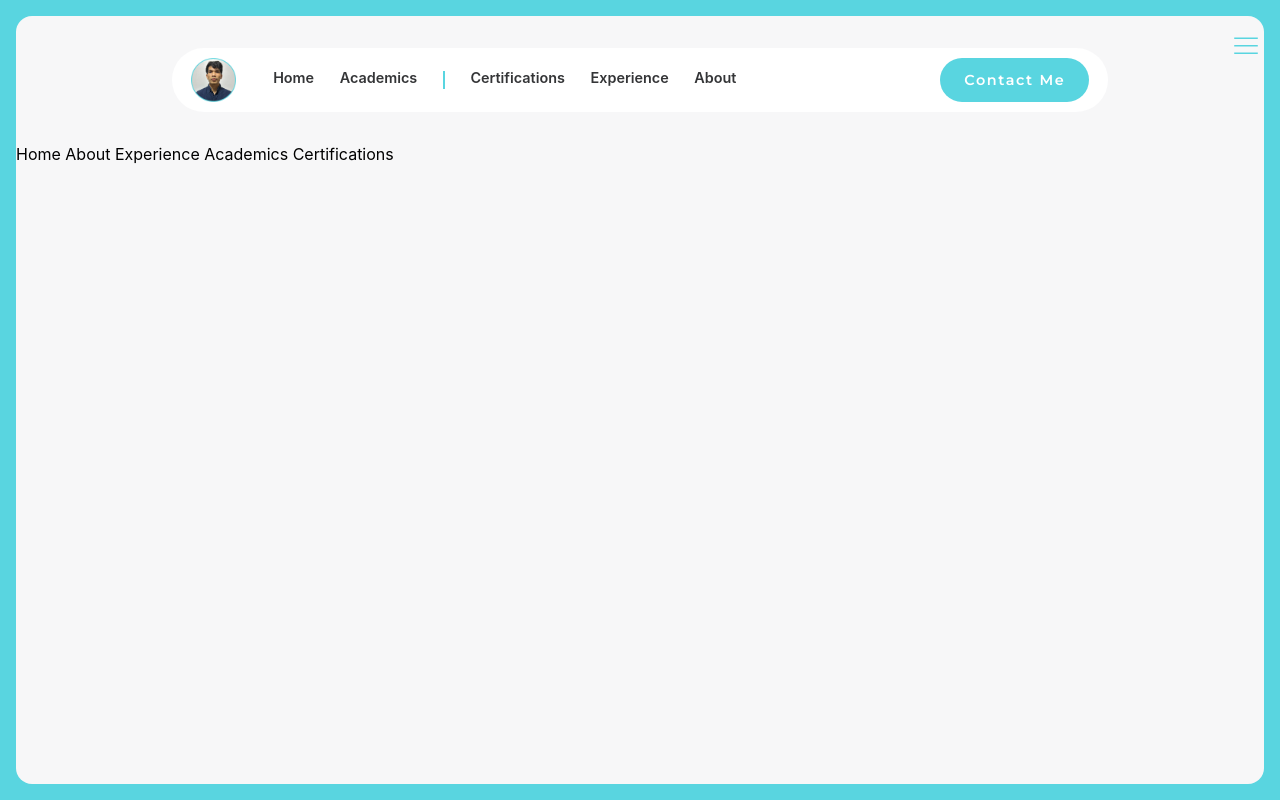
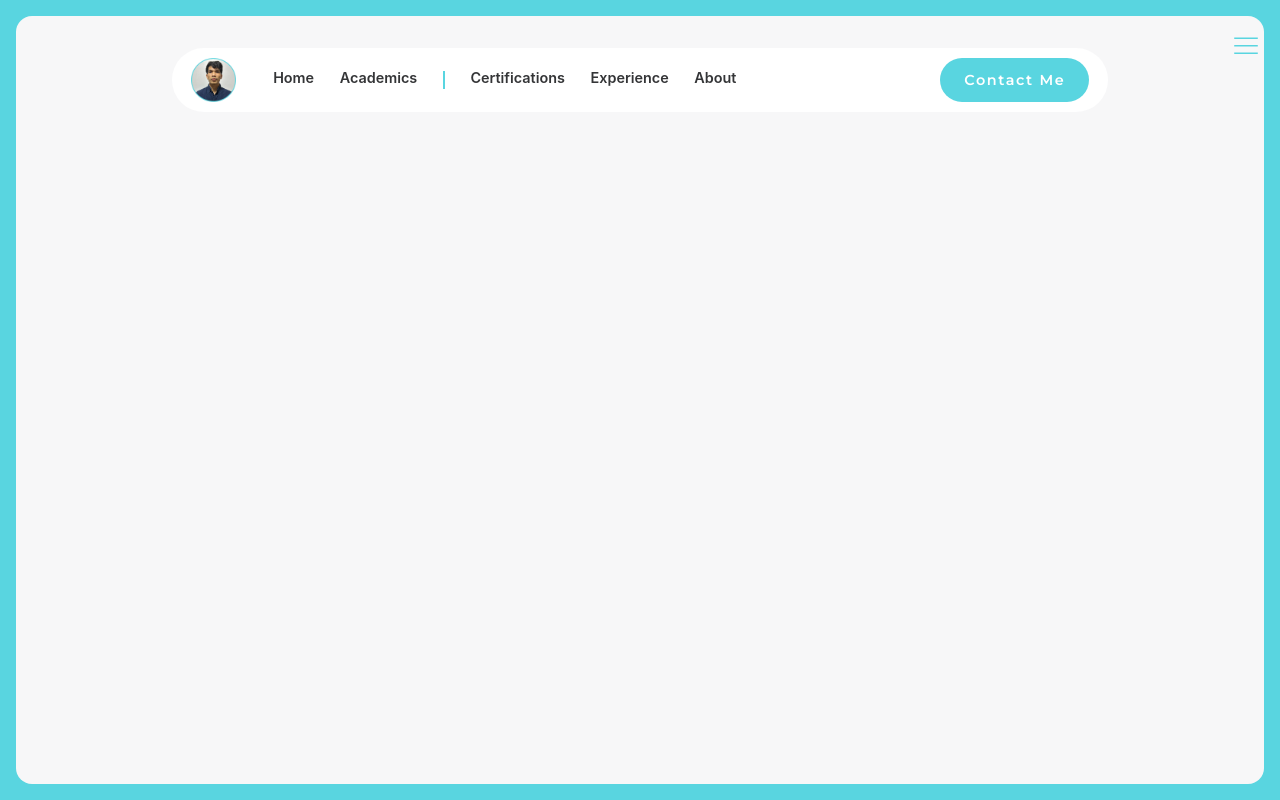
Before and after one commit to kimlj/portfolio, a React (Vite) app: page / in a window 1280 px wide. Built offline with nearby package versions, Linux system fonts and the light colour scheme.

Commit message:
removed contents on links

```diff
--- a/src/about.jsx
+++ b/src/about.jsx
@@ -1,7 +1,7 @@
 function About (){
     return (
         <>
-        About
+
         </>
     );
 }
--- a/src/academics.jsx
+++ b/src/academics.jsx
@@ -1,7 +1,7 @@
 function Academics (){
     return (
         <>
-        Academics
+
         </>
     );
 }
--- a/src/certifications.jsx
+++ b/src/certifications.jsx
@@ -1,7 +1,7 @@
 function Certifications (){
     return (
         <>
-        Certifications
+
         </>
     );
 }
--- a/src/experience.jsx
+++ b/src/experience.jsx
@@ -1,7 +1,7 @@
 function Experience (){
     return (
         <>
-        Experience
+
         </>
     );
 }
--- a/src/home.jsx
+++ b/src/home.jsx
@@ -1,7 +1,7 @@
 function Home (){
     return (
         <>
-        Home
+
         </>
     );
 }
```
